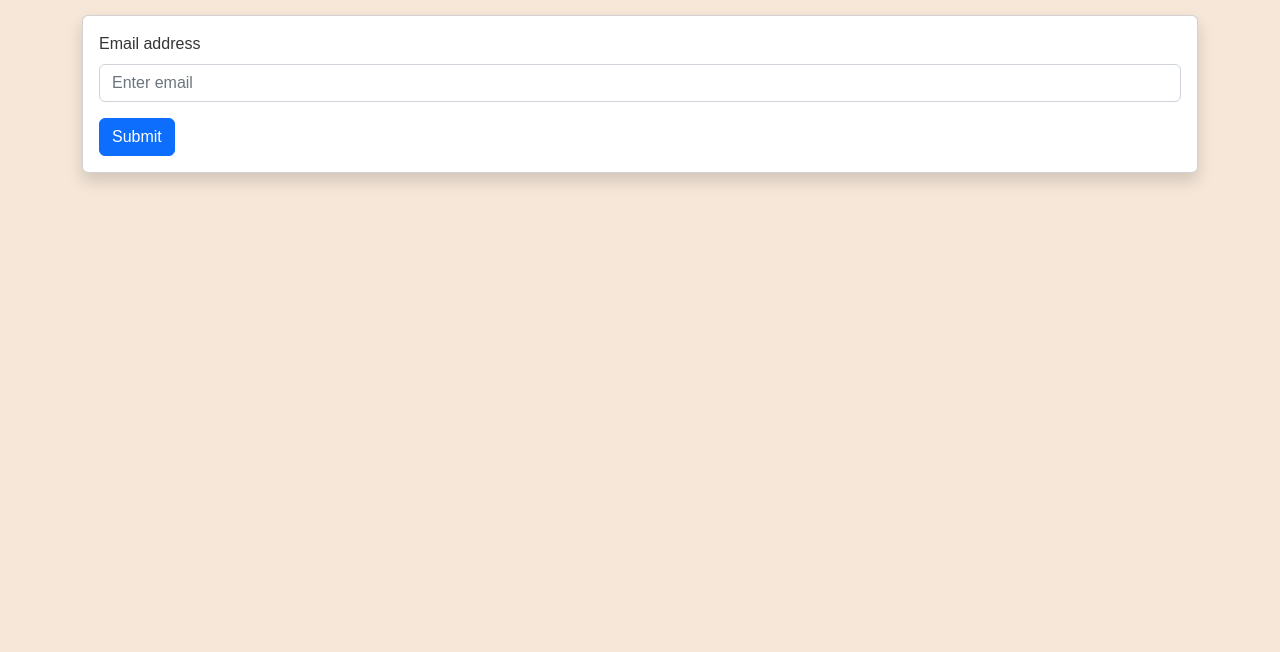
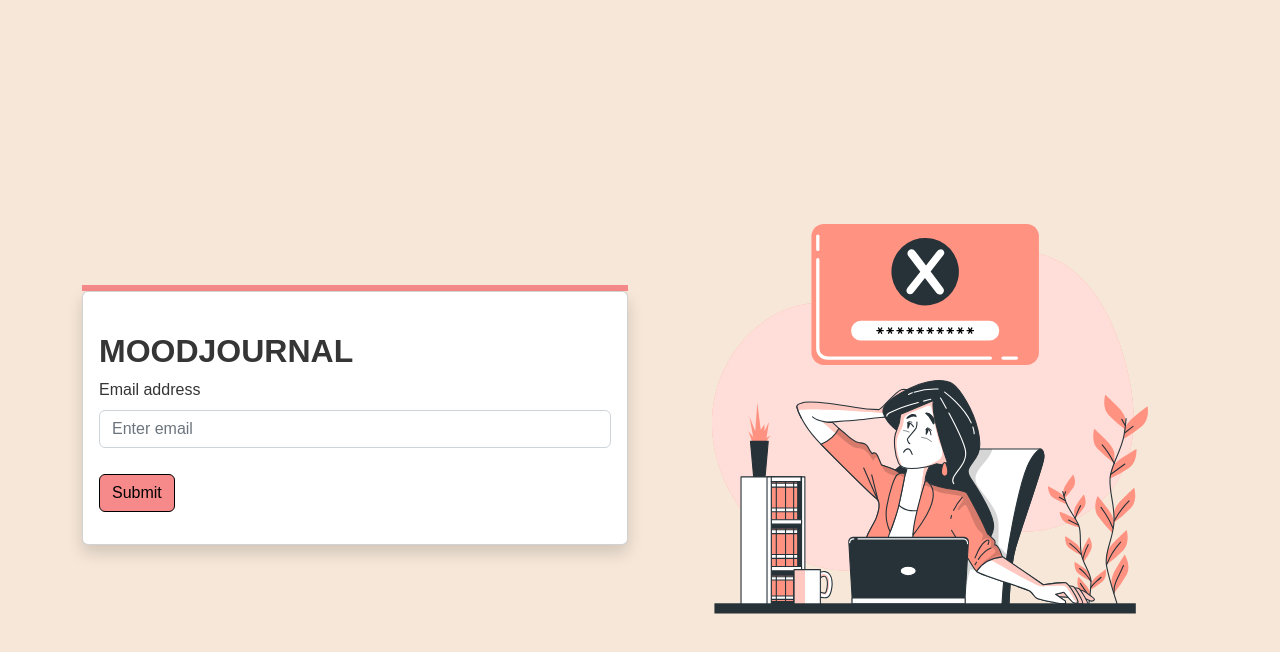
Before and after one commit to ayush0402/mood-journal, a React (Create React App) app in the folder client/: page /forgot-password in a window 1280 px wide. Shown: the top 652 px of the page. Built offline with nearby package versions, Linux system fonts and the light colour scheme; no server answers; a web font is replaced by a local one.

Commit message:
implemented forgot password page

```diff
--- a/client/src/pages/auth/ForgotPassword.jsx
+++ b/client/src/pages/auth/ForgotPassword.jsx
@@ -1,5 +1,6 @@
-import { Form, Button, Container, Card } from "react-bootstrap";
+import { Col, Row, Form, Button, Container, Card } from "react-bootstrap";
 import { useState } from "react";
+import login from "../../assets/Forgot password.svg";
 import { useUserAuth } from "../../contexts/UserAuthContext";
 
 const ForgotPassword = () => {
@@ -13,9 +14,18 @@ const ForgotPassword = () => {
   return (
     <>
       {/* // TODO: improve this UI */}
+      <div className="custom-login-box">
       <Container style={{ paddingTop: 15 }}>
+      <Row className="vh-100 d-flex justify-content-center align-items-center">
+      <Col md={8} lg={6} xs={12} className="forgot-pass-form">
+              <div className="custom-login-card-border"></div>
         <Card className="shadow">
           <Card.Body>
+          <div className="mb-3 mt-md-4">
+                    <h2 className="fw-bold mb-2 text-uppercase ">
+                      MoodJournal
+                    </h2>
+                    <div className="mb-3">
             <Form onSubmit={handleSubmit}>
               <Form.Group className="mb-3" controlId="formBasicEmail">
                 <Form.Label className="text-center">Email address</Form.Label>
@@ -27,9 +37,17 @@ const ForgotPassword = () => {
               </Form.Group>
               <Button type="submit">Submit</Button>
             </Form>
+            </div>
+            </div>
           </Card.Body>
         </Card>
+        </Col>
+        <Col>
+              <img src={login} alt="" />
+            </Col>
+          </Row>
       </Container>
+      </div>
     </>
   );
 };
```
Also changed, not shown: client/src/assets/Forgot password.svg (added).
